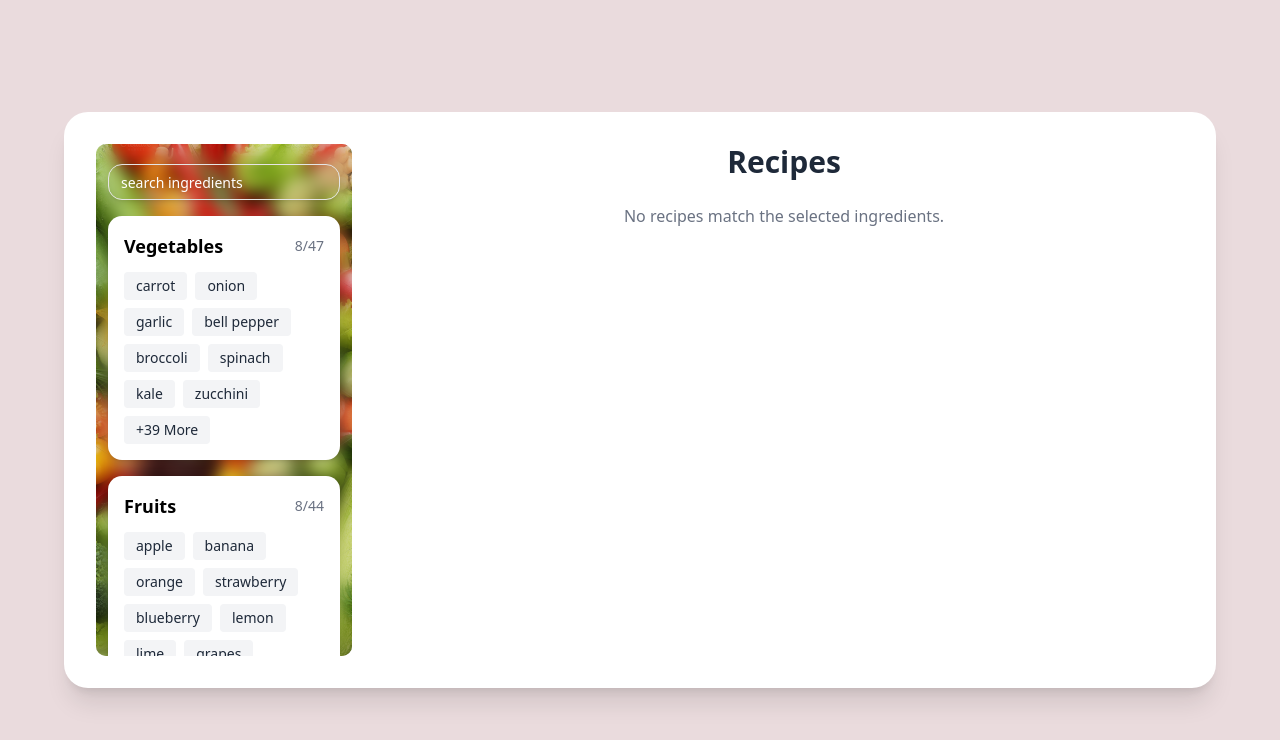
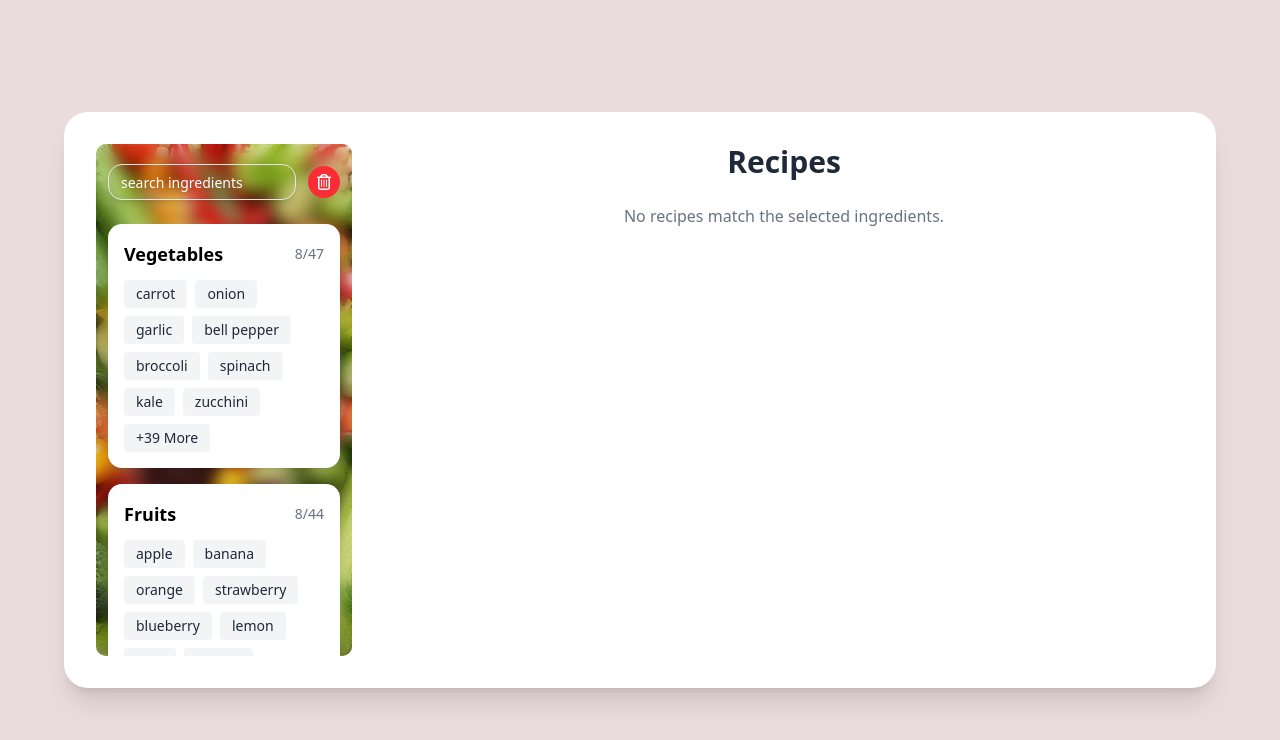
Before and after one commit to eduskm/recipe-generator, a React (Vite) app in the folder frontend/: page / in a window 1280 px wide. Shown: the top 740 px of the page. Built offline with nearby package versions, Linux system fonts and the light colour scheme.

Commit message:
added trash icon to remove all ingredients + fixed boxes animation

```diff
--- a/frontend/package.json
+++ b/frontend/package.json
@@ -18,6 +18,7 @@
     "lucide-react": "^0.510.0",
     "react": "^19.0.0",
     "react-dom": "^19.0.0",
+    "react-icons": "^5.5.0",
     "tailwind-merge": "^3.3.0",
     "tailwindcss": "^4.1.5"
   },
--- a/frontend/src/CategoryBox.jsx
+++ b/frontend/src/CategoryBox.jsx
@@ -35,6 +35,7 @@ export default function CategoryBox({
         className="flex flex-wrap gap-2 overflow-hidden"
         transition={{ layout: { duration: 0.5, ease: "easeInOut" } }}
       >
+        <AnimatePresence>
         {visibleItems.map((item, index) => {
           const isSelected = selectedIngredients.includes(item);
           return (
@@ -46,6 +47,7 @@ export default function CategoryBox({
                   ? "bg-green-200 text-green-800 font-semibold"
                   : "bg-gray-100 text-gray-800"
               }`}
+              initial={{scale: 1}}
               whileHover={{ scale: 1.05 }}
               whileTap={{ scale: 0.95 }}
               layout
@@ -54,6 +56,7 @@ export default function CategoryBox({
             </motion.span>
           );
         })}
+        </AnimatePresence>
 
         <AnimatePresence>
           {!isExpanded && remainingCount > 0 && (
--- /dev/null
+++ b/frontend/src/Popup.jsx
@@ -0,0 +1,34 @@
+// Popup.jsx
+import React from "react";
+import { motion, AnimatePresence } from "framer-motion";
+
+const Popup = ({ show, message, removedIngredients }) => {
+    return (
+        <AnimatePresence>
+            {show && (
+                <motion.div
+                    className="absolute bottom-6 left-1/2 transform -translate-x-1/2 z-50"
+                    initial={{ y: 50, opacity: 0 }}
+                    animate={{ y: 0, opacity: 1 }}
+                    exit={{ y: 50, opacity: 0 }}
+                    transition={{ type: "spring", stiffness: 300, damping: 20 }}
+                >
+                    <div className="bg-white border shadow-lg rounded-xl px-6 py-4 w-full max-w-md text-center">
+                        <p className="text-gray-800">
+                          {message === "trash" ? "removed all ingredients" : (
+                            <>
+                            {message.ingredientName}{' '}
+                            <span className={message.action === "removed" ? "text-red-600" : "text-green-600"}>
+                                {message.action}
+                            </span>
+                            </>
+                            )}
+                        </p>
+                    </div>
+                </motion.div>
+            )}
+        </AnimatePresence>
+    );
+};
+
+export default Popup;
--- a/frontend/src/RecipeFinder.jsx
+++ b/frontend/src/RecipeFinder.jsx
@@ -1,11 +1,19 @@
-import React, { useState } from 'react';
+import React, { useState, useRef } from 'react';
 import veggiesImage from '/veggies.jpg';
 import SearchBar from './SearchBar';
 import CategoryBox from './CategoryBox';
+import { motion, AnimatePresence } from "framer-motion";
+import Popup from './Popup';
+import { FaRegTrashCan } from "react-icons/fa6";
+import RemoveButton from './RemoveButton';
 
 function RecipeFinder() {
     const [selectedIngredients, setSelectedIngredients] = useState([]);
     const [recipes, setRecipes] = useState([]);
+    const [showPopup, setShowPopup] = useState(false);
+    const [lastSelectedIngredient, setLastSelectedIngredient] = useState(null);
+    const popupTimeoutRef = useRef(null);
+
     const ingredientsByCategory = {
         Vegetables: [
             "Carrot", "Onion", "Garlic", "Bell Pepper", "Broccoli", "Spinach", "Kale", "Zucchini", "Potato", "Sweet Potato",
@@ -82,12 +90,38 @@ function RecipeFinder() {
             "Coconut Flour", "Brownie Mix", "Sprinkles", "Breadcrumbs", "Buttermilk", "Cornmeal", "Pecans", "Walnut Flour", "Graham Cracker"
         ]
     }
+    const popupDelay = () => {
+        setShowPopup(true);
+        if (popupTimeoutRef.current) {
+            clearTimeout(popupTimeoutRef.current); // Clear any previous timeout
+        }
+
+        popupTimeoutRef.current = setTimeout(() => {
+            setShowPopup(false);
+        }, 1000);
+    }
+
+    const clearAllIngredients = () => {
+        setSelectedIngredients([]);
+        popupDelay();
+    };
+
     const handleIngredientChange = (ingredient) => {
-        setSelectedIngredients((prevState) =>
-            prevState.includes(ingredient)
+        setSelectedIngredients((prevState) => {
+            const isRemoving = prevState.includes(ingredient);
+            const updatedIngredients = isRemoving
                 ? prevState.filter(item => item !== ingredient)
-                : [...prevState, ingredient]
-        );
+                : [...prevState, ingredient];
+
+            setLastSelectedIngredient({
+                ingredientName: ingredient,
+                action: isRemoving ? 'removed' : 'added'
+            });
+
+            popupDelay();
+
+            return updatedIngredients;
+        });
     };
 
     const fetchRecipes = async () => {
@@ -117,7 +151,7 @@ function RecipeFinder() {
     return (
         <div className="flex justify-center items-center min-h-screen bg-[#EADBDD] font-sans">
             <div className="w-full max-w-6xl bg-white p-8 rounded-3xl shadow-xl">
-                <div className="flex">
+                <div className="flex relative">
                     {/* Left Menu (Scrollable) */}
                     <div
                         className="w-64 h-[32rem] relative bg-cover bg-center rounded-lg mr-8"
@@ -129,7 +163,11 @@ function RecipeFinder() {
 
                         {/* Scrollable content */}
                         <div className="relative z-20 h-full flex flex-col overflow-y-auto p-3 space-y-4 pr-6 -mr-3">
-                            <SearchBar onSelect={handleIngredientChange} selectedIngredients={selectedIngredients}/>
+                            {/*search bar with remove all button */}
+                            <div className="flex items-center space-y-2">
+                                <SearchBar onSelect={handleIngredientChange} selectedIngredients={selectedIngredients} />
+                                <RemoveButton onClick={clearAllIngredients}/>
+                            </div>
                             {Object.entries(ingredientsByCategory).map(([category, ingredients]) => (
                                 <CategoryBox
                                     key={category}
@@ -152,7 +190,7 @@ function RecipeFinder() {
                     </div>
 
                     {/* Main Area (Recipes) */}
-                    <div className="flex-1">
+                    <div className="flex-1 relative">
                         <h2 className="text-3xl font-bold text-center text-gray-800 mb-6">Recipes</h2>
                         <div id="recipe-list" className="space-y-6">
                             {recipes.length === 0 ? (
@@ -173,6 +211,9 @@ function RecipeFinder() {
                                 ))
                             )}
                         </div>
+                        <Popup show={showPopup}
+                               message={selectedIngredients.length === 0 ? "trash" : lastSelectedIngredient}
+                        />
                     </div>
                 </div>
             </div>
--- /dev/null
+++ b/frontend/src/RemoveButton.jsx
@@ -0,0 +1,20 @@
+import { FaRegTrashCan } from 'react-icons/fa6';
+import { motion } from 'framer-motion';
+
+const RemoveButton = ({ onClick}) => (
+  <motion.button
+    onClick={onClick}
+    className="ml-3 p-2 bg-red-500 text-white rounded-full hover:bg-red-600 transition duration-300 transform focus:outline-none"
+    aria-label="Clear all ingredients"
+    initial={{ opacity: 0, scale: 0.8 }}
+    animate={{ opacity: 1, scale: 1 }}
+    exit={{ opacity: 0, scale: 0.8 }}
+    transition={{ duration: 0.01 }}
+    whileHover={{scale: 1.1}}
+    whileTap={{scale: 0.9}}
+  >
+    <FaRegTrashCan/>
+  </motion.button>
+);
+
+export default RemoveButton;
--- a/frontend/src/SearchBar.jsx
+++ b/frontend/src/SearchBar.jsx
@@ -9,7 +9,7 @@ export default function SearchBar({ onSelect, selectedIngredients}) {
     const [showSuggestions, setShowSuggestions] = useState(false);
 
     const filteredSuggestions = suggestionsList.filter((item) =>
-      item.toLowerCase().includes(query.toLowerCase())
+      item.toLowerCase().startsWith(query.toLowerCase())
     );
 
     const handleChange = (e) => {
```
Also changed, not shown: 1 other file (tests, documents, lock files or other folders).
